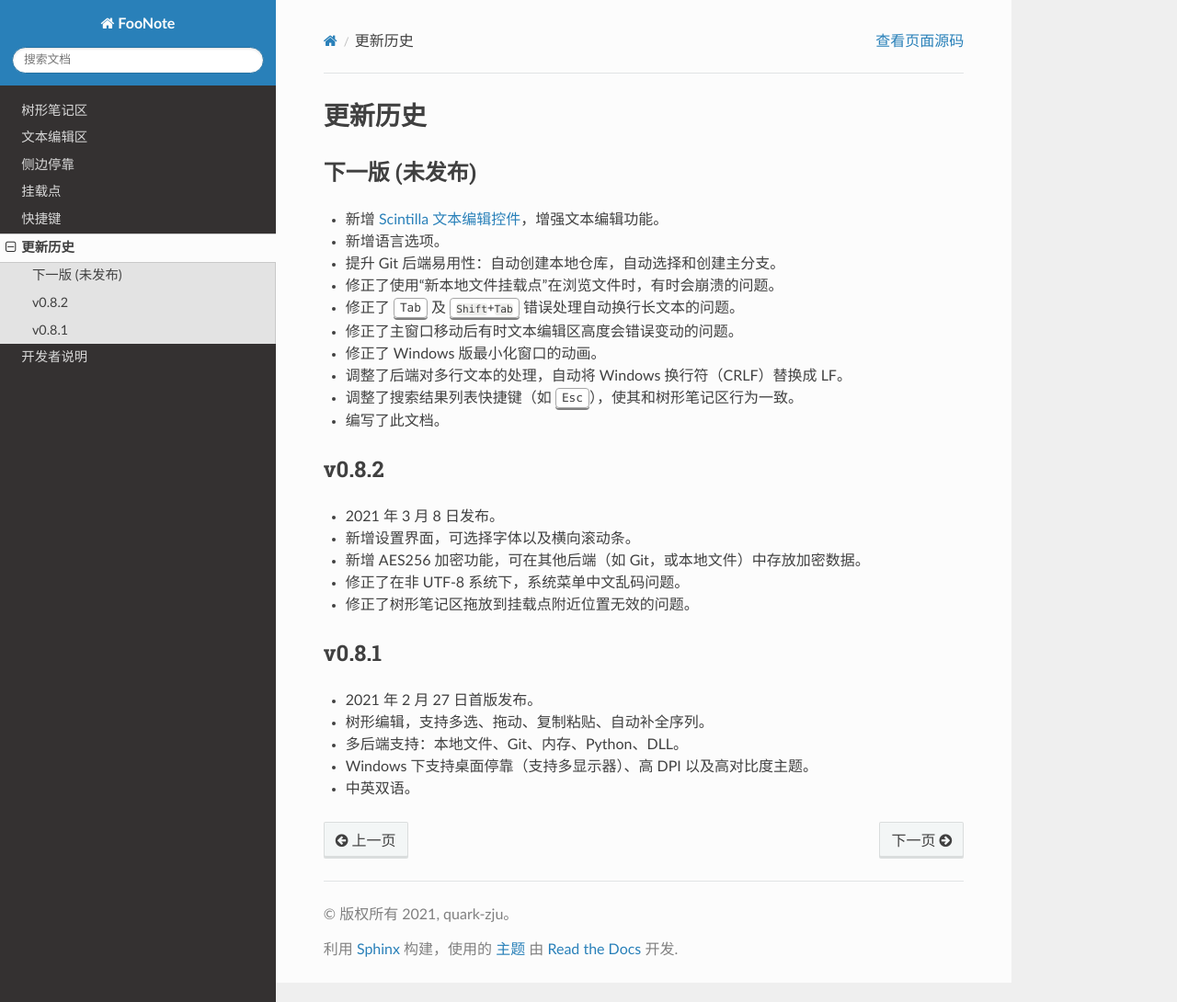
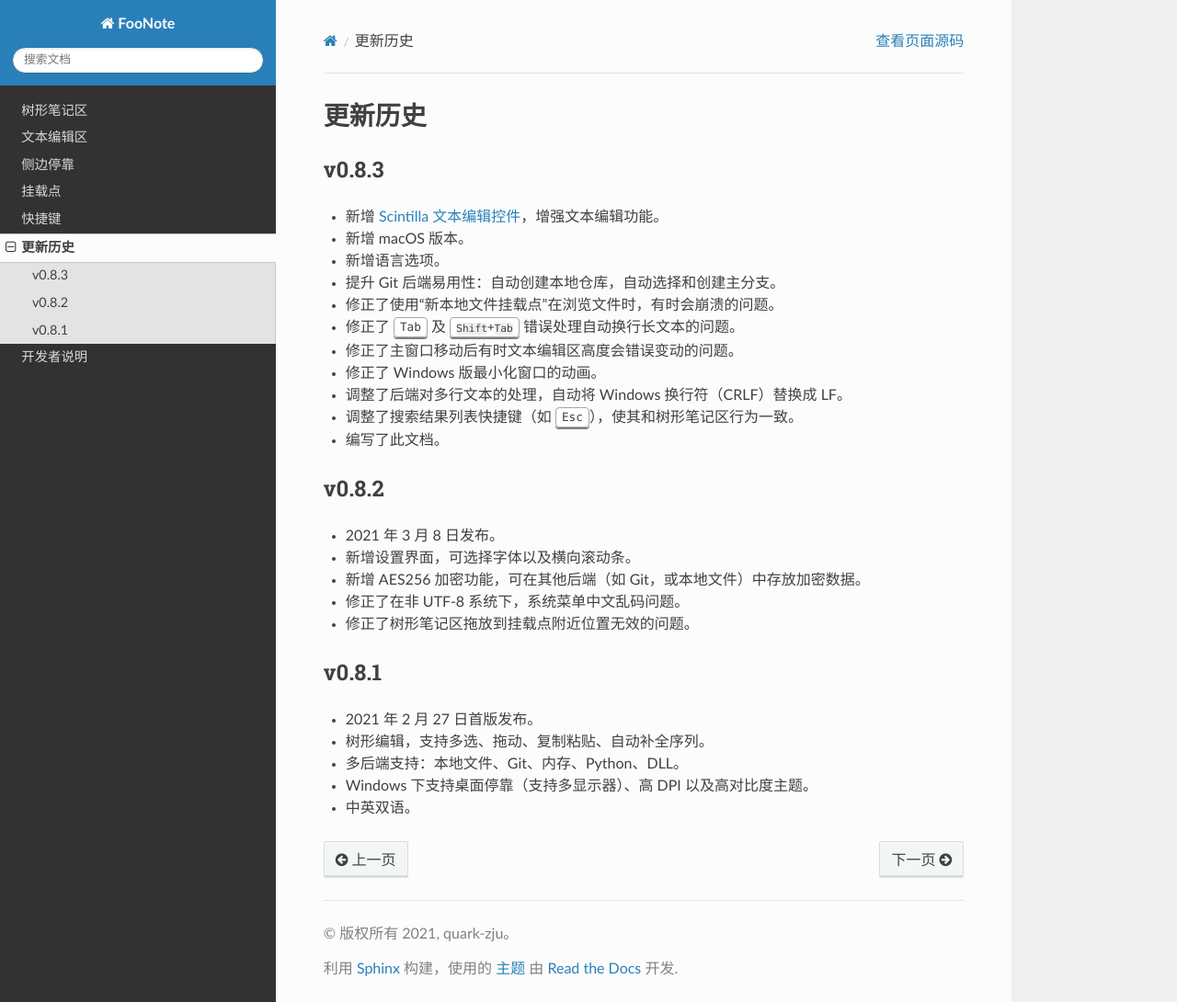
Before and after one commit to quark-zju/FooNote, a Sphinx documentation site: the page built from doc/changelog.rst, in a window 1280 px wide and 1090 px high. Shown: the whole window at 92% size. Built offline with Sphinx 7.4.7 and the Read the Docs theme 2.0.0, drawn with Linux system fonts in a browser that asks for light colours.

Commit message:
doc: finalize 0.8.3 changes

```diff
--- a/doc/changelog.rst
+++ b/doc/changelog.rst
@@ -2,10 +2,11 @@
 ========
 
 
-下一版 (未发布)
----------------
+v0.8.3
+------
 
 * 新增 :ref:`Scintilla 文本编辑控件 <EditorScintilla>`，增强文本编辑功能。
+* 新增 macOS 版本。
 * 新增语言选项。
 * 提升 Git 后端易用性：自动创建本地仓库，自动选择和创建主分支。
 * 修正了使用“新本地文件挂载点”在浏览文件时，有时会崩溃的问题。
```
